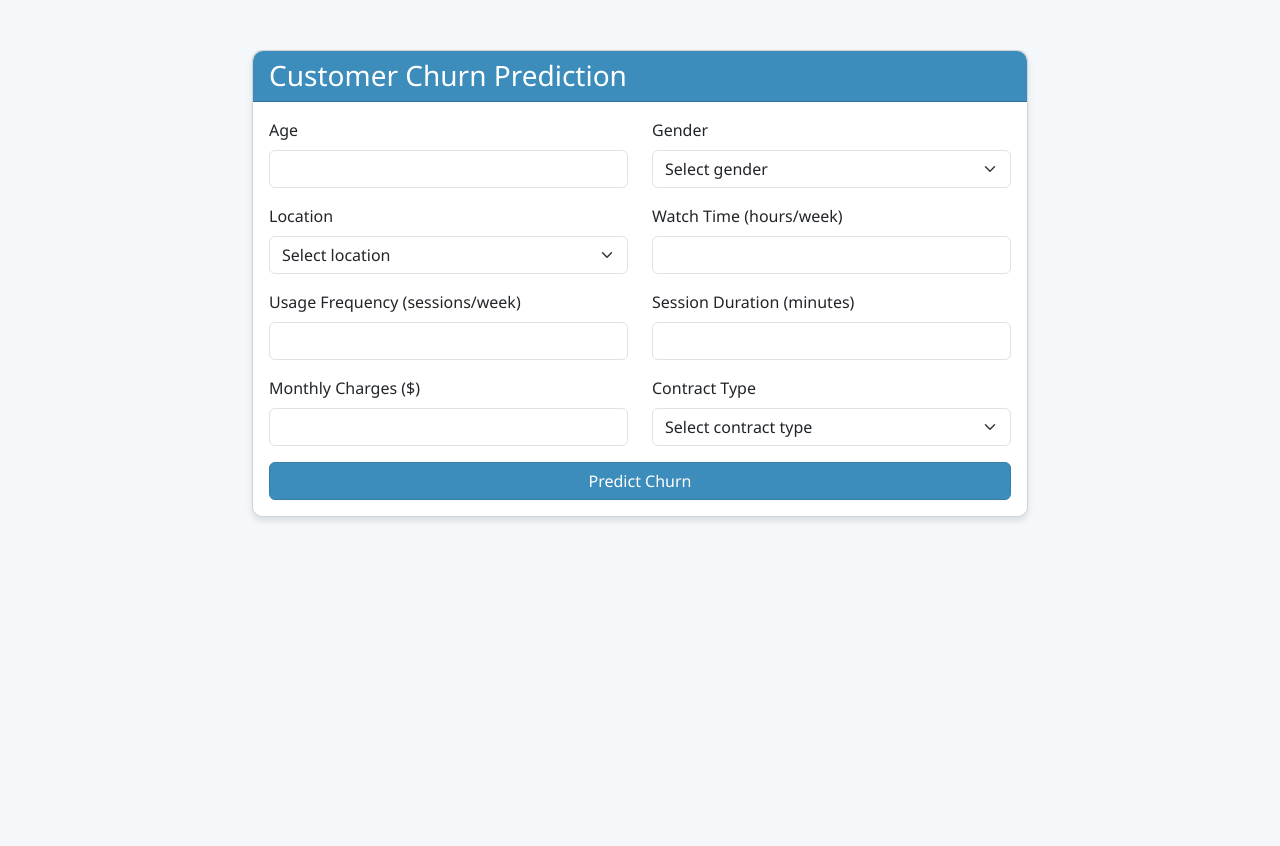
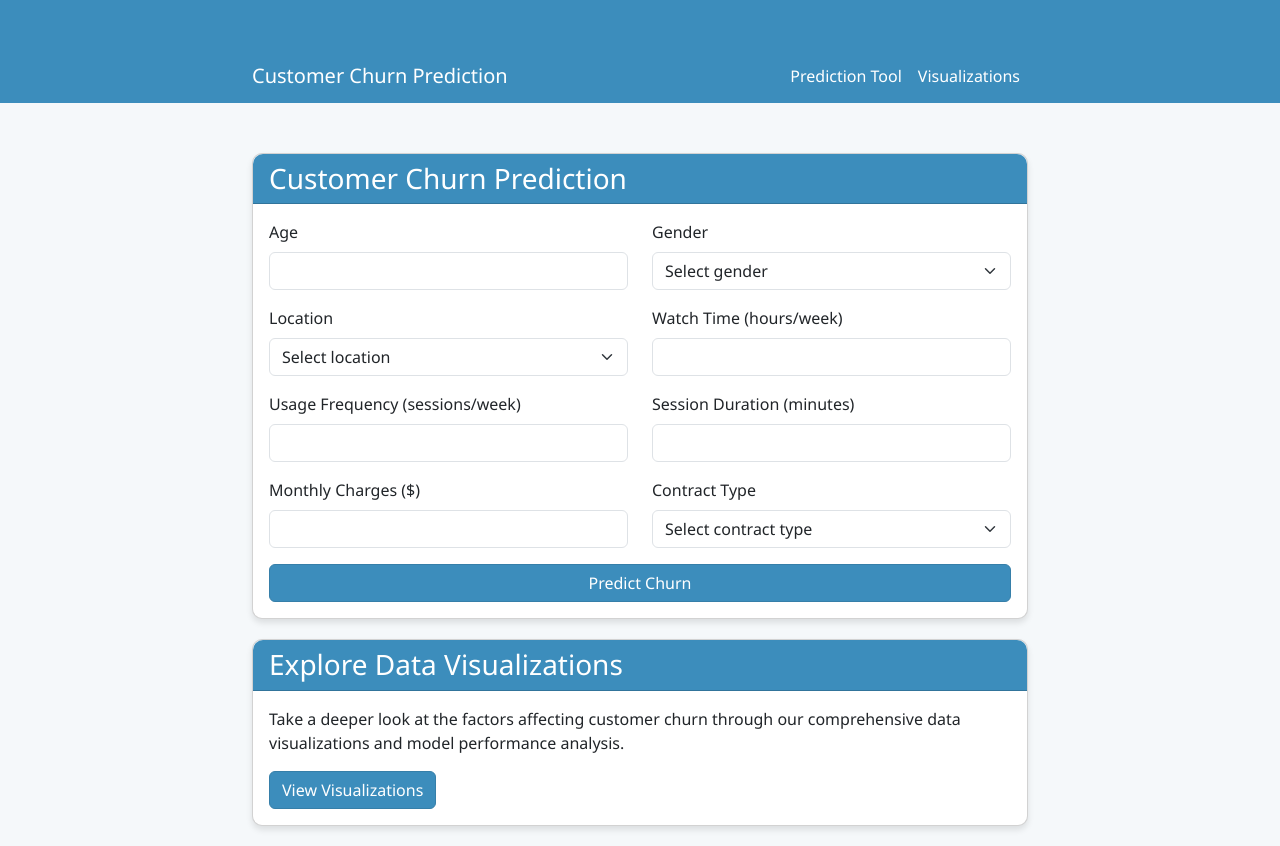
Before and after one commit to wizard734/Customer-Churn-Prediction, a Flask app: page / in a window 1280 px wide. Before the commit the page ends 521 px from the top, so only its background shows below. Run offline with Flask 2, Linux system fonts and the light colour scheme.

Commit message:
Add visualizations dashboard and reduce navbar height

```diff
--- a/src/api/app.py
+++ b/src/api/app.py
@@ -20,6 +20,19 @@ PREPROCESSOR_PATH = os.path.join(MODELS_DIR, 'preprocessor.pkl')
 # Print paths for debugging
 print(f"Looking for model at: {MODEL_PATH}")
 print(f"Looking for preprocessor at: {PREPROCESSOR_PATH}")
+
+# List of visualizations for the dashboard
+VISUALIZATIONS = [
+    {'name': 'Confusion Matrix', 'file': 'confusion_matrix.png', 'description': 'Shows the model\'s accuracy in predicting true positives, true negatives, false positives, and false negatives.'},
+    {'name': 'ROC Curve', 'file': 'roc_curve.png', 'description': 'Shows the trade-off between sensitivity (TPR) and specificity (1-FPR) for different thresholds.'},
+    {'name': 'Feature Importance', 'file': 'feature_importance.png', 'description': 'Shows which features have the most influence on the model\'s predictions.'},
+    {'name': 'Customer Distribution by Churn', 'file': 'churn_distribution.png', 'description': 'Shows the balance between churned and non-churned customers in the dataset.'},
+    {'name': 'Age Distribution by Churn', 'file': 'age_distribution.png', 'description': 'Shows how customer age correlates with churn probability.'},
+    {'name': 'Contract Type vs Churn', 'file': 'contract_churn.png', 'description': 'Shows how different contract types affect churn rates.'},
+    {'name': 'Correlation Heatmap', 'file': 'correlation_heatmap.png', 'description': 'Visualizes the correlations between different customer features.'},
+    {'name': 'Monthly Charges vs Churn', 'file': 'monthly_charges.png', 'description': 'Shows how monthly subscription cost relates to churn.'},
+    {'name': 'Usage Metrics vs Churn', 'file': 'usage_metrics.png', 'description': 'Shows how different usage patterns relate to customer churn.'}
+]
 
 # Initialize with None, will load on first request
 model = None
@@ -46,6 +59,18 @@ def load_model():
 def home():
     """Render the home page with the input form"""
     return render_template('index.html')
+
+@app.route('/visualizations')
+def visualizations():
+    """Render the visualizations dashboard"""
+    # Check if visualization files exist
+    existing_visualizations = []
+    for viz in VISUALIZATIONS:
+        file_path = os.path.join(app.static_folder, viz['file'])
+        if os.path.exists(file_path):
+            existing_visualizations.append(viz)
+
+    return render_template('visualizations.html', visualizations=existing_visualizations)
 
 @app.route('/health', methods=['GET'])
 def health():
--- a/templates/index.html
+++ b/templates/index.html
@@ -4,7 +4,7 @@
     <meta charset="UTF-8">
     <meta name="viewport" content="width=device-width, initial-scale=1.0">
     <title>Customer Churn Prediction</title>
-    <link rel="icon" href="{{ url_for('static', filename='favicon.ico') }}" type="image/svg+xml">
+    <link rel="icon" type="image/x-icon" href="{{ url_for('static', filename='favicon.ico') }}">
     <link href="https://cdn.jsdelivr.net/npm/bootstrap@5.3.0-alpha1/dist/css/bootstrap.min.css" rel="stylesheet">
     <style>
         body {
@@ -58,9 +58,39 @@
         .form-label {
             font-weight: 500;
         }
+        .navbar {
+            background-color: #3c8dbc;
+            padding-top: 0.4rem;
+            padding-bottom: 0.4rem;
+        }
+        .navbar-brand, .nav-link {
+            color: white;
+        }
+        .nav-link:hover {
+            color: #f0f0f0;
+        }
     </style>
 </head>
 <body>
+    <nav class="navbar navbar-expand-lg navbar-dark">
+        <div class="container">
+            <a class="navbar-brand" href="/">Customer Churn Prediction</a>
+            <button class="navbar-toggler" type="button" data-bs-toggle="collapse" data-bs-target="#navbarNav">
+                <span class="navbar-toggler-icon"></span>
+            </button>
+            <div class="collapse navbar-collapse" id="navbarNav">
+                <ul class="navbar-nav ms-auto">
+                    <li class="nav-item">
+                        <a class="nav-link active" href="/">Prediction Tool</a>
+                    </li>
+                    <li class="nav-item">
+                        <a class="nav-link" href="/visualizations">Visualizations</a>
+                    </li>
+                </ul>
+            </div>
+        </div>
+    </nav>
+
     <div class="container">
         <div class="card">
             <div class="card-header">
@@ -161,6 +191,16 @@
                 </div>
             </div>
         </div>
+
+        <div class="card">
+            <div class="card-header">
+                <h3 class="mb-0">Explore Data Visualizations</h3>
+            </div>
+            <div class="card-body">
+                <p>Take a deeper look at the factors affecting customer churn through our comprehensive data visualizations and model performance analysis.</p>
+                <a href="/visualizations" class="btn btn-primary">View Visualizations</a>
+            </div>
+        </div>
     </div>
 
     <script>
```
Also changed, not shown: src/model/train_model.py (+91 -3 lines), templates/visualizations.html (added, +146 -0 lines), static/favicon.ico.
